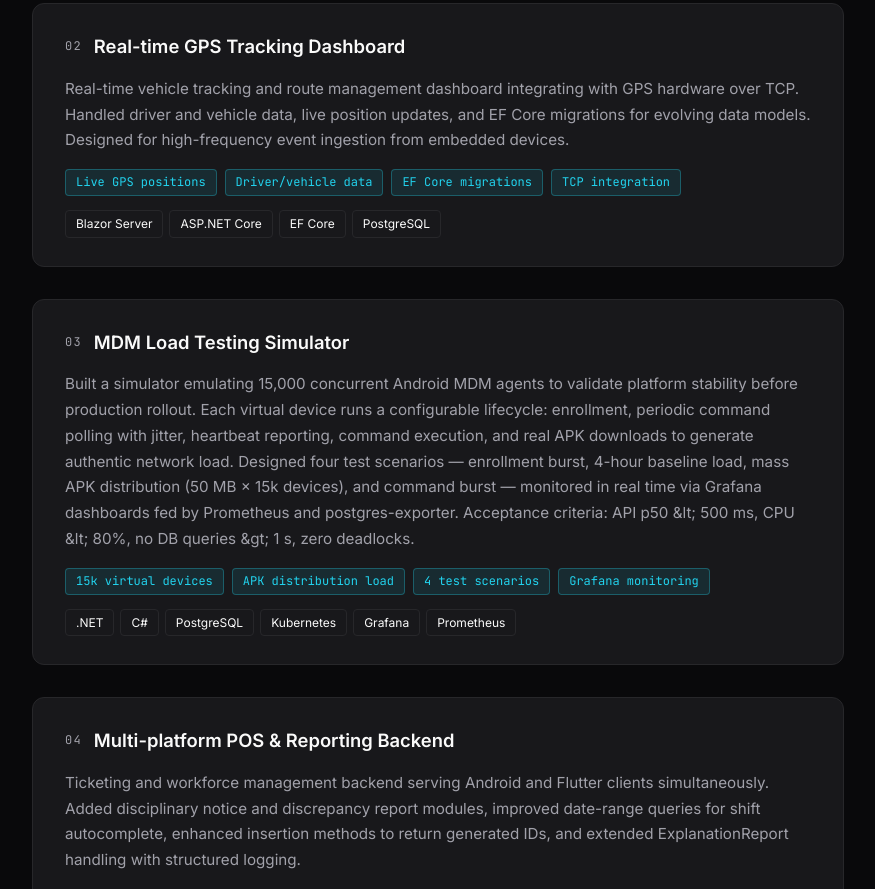
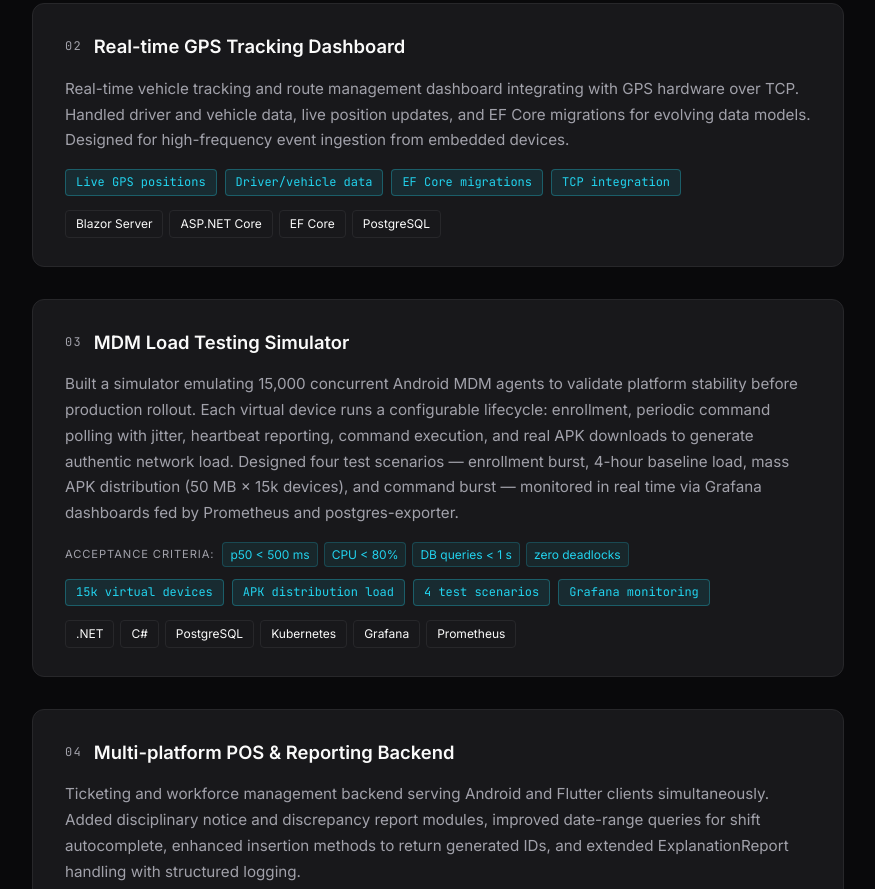
Before and after one commit to pawelel/pawelel.github.io, an Astro site: page / in a window 1280 px wide. Shown: the part 1911-2800 px from the top of the page, without its empty margins (202-1077 px from the left). Built offline with nearby package versions, Linux system fonts and the light colour scheme; Astro itself is replaced by a stand-in of ours.

Commit message:
fix(web): move MDM acceptance criteria to dedicated chip row
Kryteria akceptacji wydzielone z bloku tekstowego do osobnego wiersza chipow
z white-space:nowrap - wyrazenia matematyczne nie beda sie lamac w polowie.

```diff
--- a/src/pages/index.astro
+++ b/src/pages/index.astro
@@ -46,8 +46,9 @@ const projects = [
   {
     title: 'MDM Load Testing Simulator',
     stack: ['.NET', 'C#', 'PostgreSQL', 'Kubernetes', 'Grafana', 'Prometheus'],
-    description: 'Built a simulator emulating 15,000 concurrent Android MDM agents to validate platform stability before production rollout. Each virtual device runs a configurable lifecycle: enrollment, periodic command polling with jitter, heartbeat reporting, command execution, and real APK downloads to generate authentic network load. Designed four test scenarios — enrollment burst, 4-hour baseline load, mass APK distribution (50 MB × 15k devices), and command burst — monitored in real time via Grafana dashboards fed by Prometheus and postgres-exporter. Acceptance criteria: API p50 &lt; 500 ms, CPU &lt; 80%, no DB queries &gt; 1 s, zero deadlocks.',
+    description: 'Built a simulator emulating 15,000 concurrent Android MDM agents to validate platform stability before production rollout. Each virtual device runs a configurable lifecycle: enrollment, periodic command polling with jitter, heartbeat reporting, command execution, and real APK downloads to generate authentic network load. Designed four test scenarios — enrollment burst, 4-hour baseline load, mass APK distribution (50 MB × 15k devices), and command burst — monitored in real time via Grafana dashboards fed by Prometheus and postgres-exporter.',
     highlights: ['15k virtual devices', 'APK distribution load', '4 test scenarios', 'Grafana monitoring'],
+    criteria: ['p50 < 500 ms', 'CPU < 80%', 'DB queries < 1 s', 'zero deadlocks'],
     link: null,
   },
   {
@@ -192,6 +193,14 @@ const experience = [
                 )}
               </div>
               <p class="project-desc">{project.description}</p>
+              {project.criteria && (
+                <div class="project-criteria">
+                  <span class="criteria-label">Acceptance criteria:</span>
+                  {project.criteria.map((c) => (
+                    <span class="criterion">{c}</span>
+                  ))}
+                </div>
+              )}
               <div class="project-highlights">
                 {project.highlights.map((h) => (
                   <span class="highlight">{h}</span>
@@ -392,6 +401,9 @@ const experience = [
   .project-link { color: var(--muted); display: flex; align-items: center; transition: color 0.2s; }
   .project-link:hover { color: var(--accent); }
   .project-desc { color: var(--muted); line-height: 1.7; margin-bottom: 16px; font-size: 0.95rem; }
+  .project-criteria { display: flex; flex-wrap: wrap; align-items: center; gap: 6px; margin-bottom: 12px; }
+  .criteria-label { font-size: 0.7rem; text-transform: uppercase; letter-spacing: 0.08em; color: var(--muted); margin-right: 2px; }
+  .criterion { font-family: var(--font-mono); font-size: 0.75rem; white-space: nowrap; background: rgba(34,211,238,0.08); color: var(--accent); border: 1px solid rgba(34,211,238,0.2); border-radius: 4px; padding: 2px 7px; }
   .project-highlights { display: flex; flex-wrap: wrap; gap: 8px; margin-bottom: 14px; }
   .highlight {
     display: inline-block; padding: 3px 10px;
```
